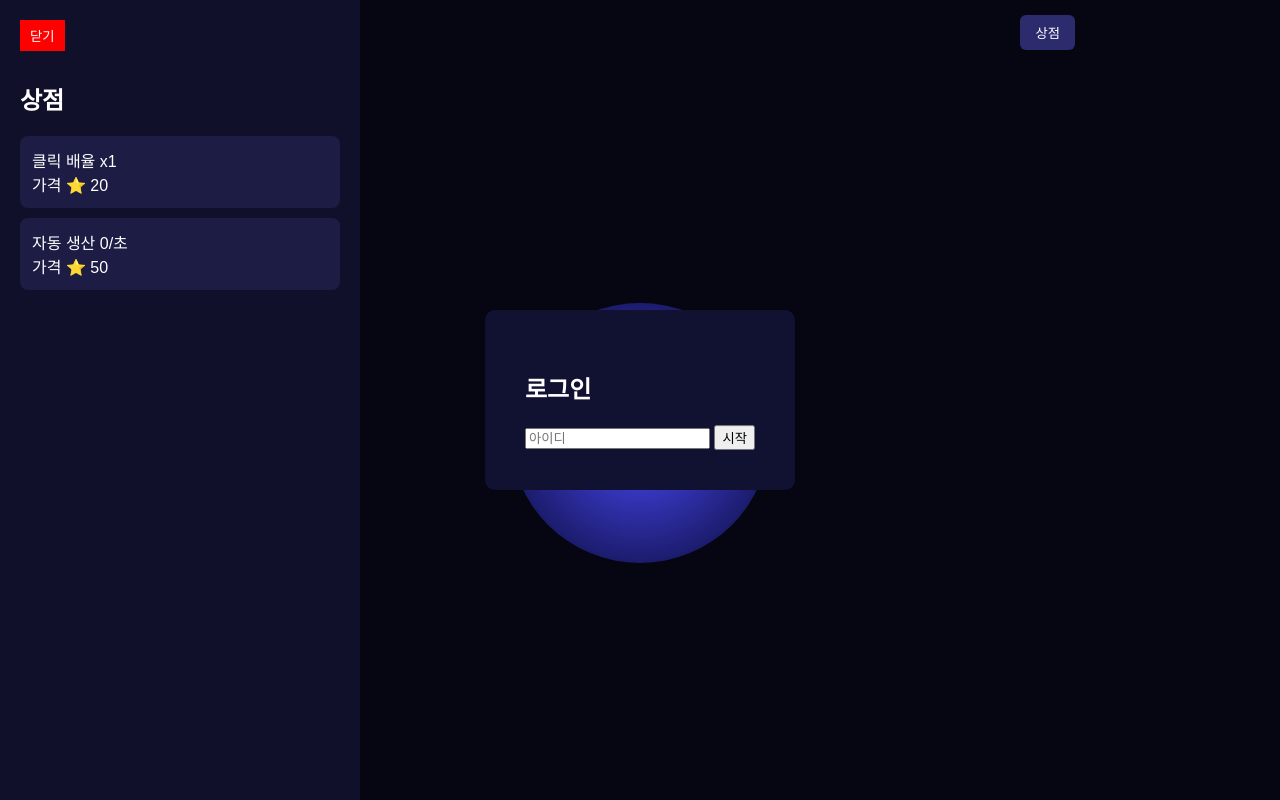
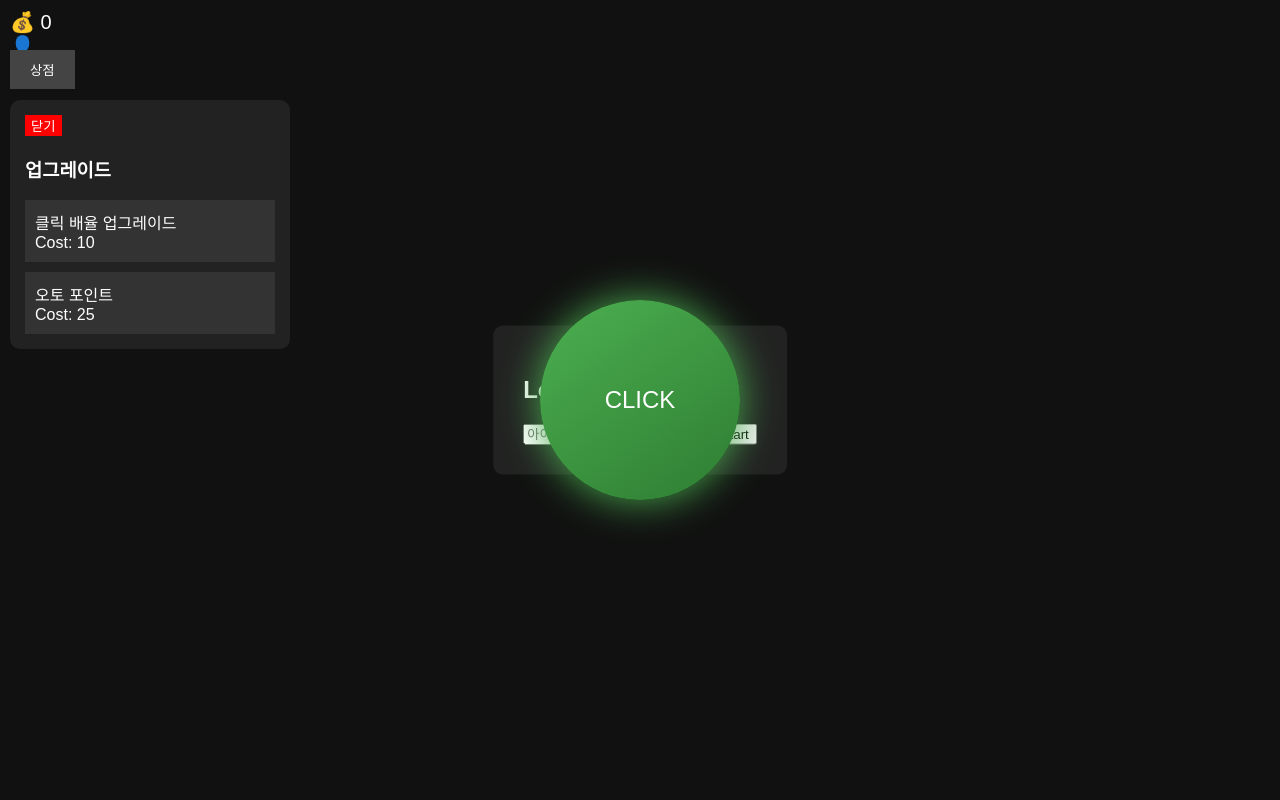
Before and after one commit to Jay701950/dotori-game, a plain HTML site: page index.html in a window 1280 px wide. Both pictures are taken after a click on the button "상점". Drawn offline with Linux system fonts and the light colour scheme.

Commit message:
Update index.html

```diff
--- a/index.html
+++ b/index.html
@@ -1,110 +1,77 @@
 <!DOCTYPE html>
-
 <html lang="ko">
 <head>
-
 <meta charset="UTF-8">
-<meta name="viewport" content="width=device-width, initial-scale=1.0">
-
-<title>Star Clicker</title>
+<title>Ultimate Clicker</title>
 
 <style>
 
 body{
 margin:0;
-font-family:sans-serif;
-background:#060612;
+background:#111;
 color:white;
-display:flex;
-flex-direction:column;
-align-items:center;
-height:100vh;
+font-family:Arial;
+overflow:hidden;
 }
 
 #topbar{
-width:100%;
-max-width:900px;
-display:flex;
-justify-content:space-between;
-align-items:center;
-padding:15px;
-box-sizing:border-box;
-}
-
-#stars{
-font-size:28px;
-font-weight:bold;
-}
-
-#userid{
-font-size:13px;
-opacity:0.6;
+position:absolute;
+top:10px;
+left:10px;
+font-size:20px;
 }
 
 #shopBtn{
-background:#2b2b6e;
+position:absolute;
+top:50px;
+left:10px;
+padding:10px 20px;
+background:#444;
 border:none;
-padding:8px 15px;
 color:white;
-border-radius:6px;
 cursor:pointer;
 }
 
-#main{
-flex:1;
-display:flex;
-align-items:center;
-justify-content:center;
-}
-
-#circle{
-width:min(45vw,260px);
-height:min(45vw,260px);
-border-radius:50%;
-background:radial-gradient(circle,#4b4bff,#080830);
-display:flex;
-align-items:center;
-justify-content:center;
-font-size:40px;
-cursor:pointer;
-transition:0.1s;
-}
-
-#circle:active{
-transform:scale(0.95);
-}
-
 #shop{
-position:fixed;
-left:-320px;
-top:0;
-width:320px;
-height:100%;
-background:#10102a;
-padding:20px;
-transition:0.3s;
-overflow:auto;
-}
-
-.upgrade{
-background:#1c1c44;
-padding:12px;
-margin-top:10px;
-border-radius:8px;
-cursor:pointer;
-}
-
-.upgrade:hover{
-background:#2a2a6b;
+position:absolute;
+top:100px;
+left:10px;
+width:250px;
+background:#222;
+padding:15px;
+display:none;
+border-radius:10px;
 }
 
 #closeShop{
 background:red;
 border:none;
-padding:6px 10px;
 color:white;
 cursor:pointer;
-margin-bottom:10px;
+}
+
+.upgrade{
+margin-top:10px;
+background:#333;
+padding:10px;
+cursor:pointer;
+}
+
+#clickCircle{
+position:absolute;
+top:50%;
+left:50%;
+transform:translate(-50%,-50%);
+width:200px;
+height:200px;
+border-radius:50%;
+background:linear-gradient(145deg,#4caf50,#2e7d32);
+display:flex;
+align-items:center;
+justify-content:center;
+font-size:24px;
+cursor:pointer;
+box-shadow:0 0 40px #4caf50;
 }
 
 #login{
@@ -112,61 +79,50 @@ position:absolute;
 top:50%;
 left:50%;
 transform:translate(-50%,-50%);
-background:#111132;
-padding:40px;
+background:#222;
+padding:30px;
 border-radius:10px;
 }
 
-.float{
-position:absolute;
-pointer-events:none;
-color:yellow;
-animation:float 1s linear forwards;
-}
-
-@keyframes float{
-0%{opacity:1;transform:translateY(0)}
-100%{opacity:0;transform:translateY(-50px)}
-}
-
 </style>
-
 </head>
 
 <body>
 
 <div id="login">
-<h2>로그인</h2>
-<input id="nameInput" placeholder="아이디">
-<button onclick="login()">시작</button>
+<h2>Login</h2>
+<input id="username" placeholder="아이디">
+<button onclick="login()">Start</button>
 </div>
 
 <div id="topbar">
-
-<div>
-<div id="stars">⭐ 0</div>
-<div id="userid"></div>
+💰 <span id="points">0</span><br>
+👤 <span id="user"></span>
 </div>
 
 <button id="shopBtn">상점</button>
-
-</div>
-
-<div id="main">
-<div id="circle">⭐</div>
-</div>
 
 <div id="shop">
 
 <button id="closeShop">닫기</button>
 
-<h2>상점</h2>
+<h3>업그레이드</h3>
 
-<div class="upgrade" id="clickUpgrade"></div>
+<div class="upgrade" onclick="buyClick()">
+클릭 배율 업그레이드
+<br>
+Cost: <span id="clickCost">10</span>
+</div>
 
-<div class="upgrade" id="autoUpgrade"></div>
+<div class="upgrade" onclick="buyAuto()">
+오토 포인트
+<br>
+Cost: <span id="autoCost">25</span>
+</div>
 
 </div>
+
+<div id="clickCircle">CLICK</div>
 
 <script type="module">
 
@@ -179,178 +135,102 @@ authDomain: "dotori-game.firebaseapp.com",
 projectId: "dotori-game",
 storageBucket: "dotori-game.firebasestorage.app",
 messagingSenderId: "600286348366",
-appId: "1:600286348366:web:3ec0e53c54b07d5c4cef1f"
+appId: "1:600286348366:web:3ec0e53c54b07d5c4cef1f",
+measurementId: "G-7EX7B1T5C9"
 };
 
 const app = initializeApp(firebaseConfig);
 const db = getFirestore(app);
 
-let stars=0
-let clickLevel=0
-let autoLevel=0
+let user=""
+let points=0
+let clickPower=1
+let auto=0
 
-let username=""
+let clickCost=10
+let autoCost=25
 
-const starText=document.getElementById("stars")
-
-function format(n){
-
-if(n>=1e12) return (n/1e12).toFixed(1)+"T"
-if(n>=1e9) return (n/1e9).toFixed(1)+"B"
-if(n>=1e6) return (n/1e6).toFixed(1)+"M"
-if(n>=1e3) return (n/1e3).toFixed(1)+"K"
-
-return Math.floor(n)
-
+function updateUI(){
+document.getElementById("points").innerText=Math.floor(points)
+document.getElementById("clickCost").innerText=Math.floor(clickCost)
+document.getElementById("autoCost").innerText=Math.floor(autoCost)
 }
 
-function clickPower(){
-return Math.pow(2,clickLevel)
-}
-
-function autoPower(){
-return autoLevel
-}
-
-function clickPrice(){
-return Math.floor(20*Math.pow(1.35,clickLevel))
-}
-
-function autoPrice(){
-return Math.floor(50*Math.pow(1.55,autoLevel))
-}
-
-function updateUI(){
-
-starText.innerText="⭐ "+format(stars)
-
-document.getElementById("clickUpgrade").innerText=
-"클릭 배율 x"+clickPower()+"\n가격 ⭐ "+clickPrice()
-
-document.getElementById("autoUpgrade").innerText=
-"자동 생산 "+autoPower()+"/초\n가격 ⭐ "+autoPrice()
-
-}
-
-document.getElementById("circle").onclick=(e)=>{
-
-stars+=clickPower()
-
-spawnNumber(e.clientX,e.clientY)
-
+document.getElementById("clickCircle").onclick=()=>{
+points+=clickPower
 updateUI()
-
-}
-
-function spawnNumber(x,y){
-
-const el=document.createElement("div")
-
-el.className="float"
-
-el.innerText="+"+clickPower()
-
-el.style.left=x+"px"
-
-el.style.top=y+"px"
-
-document.body.appendChild(el)
-
-setTimeout(()=>el.remove(),1000)
-
-}
-
-document.getElementById("clickUpgrade").onclick=()=>{
-
-const price=clickPrice()
-
-if(stars>=price){
-
-stars-=price
-clickLevel++
-
-updateUI()
-
-}
-
-}
-
-document.getElementById("autoUpgrade").onclick=()=>{
-
-const price=autoPrice()
-
-if(stars>=price){
-
-stars-=price
-autoLevel++
-
-updateUI()
-
-}
-
 }
 
 setInterval(()=>{
-
-stars+=autoPower()
-
+points+=auto
 updateUI()
-
 },1000)
 
+window.buyClick=()=>{
+if(points>=clickCost){
+points-=clickCost
+clickPower*=2
+clickCost*=2.2
+updateUI()
+}
+}
+
+window.buyAuto=()=>{
+if(points>=autoCost){
+points-=autoCost
+auto+=1
+autoCost*=2.5
+updateUI()
+}
+}
+
 document.getElementById("shopBtn").onclick=()=>{
-
-document.getElementById("shop").style.left="0"
-
+document.getElementById("shop").style.display="block"
 }
 
 document.getElementById("closeShop").onclick=()=>{
-
-document.getElementById("shop").style.left="-320px"
-
+document.getElementById("shop").style.display="none"
 }
 
-async function login(){
+window.login=async()=>{
 
-username=document.getElementById("nameInput").value
-
-document.getElementById("userid").innerText="ID: "+username
+user=document.getElementById("username").value
 
 document.getElementById("login").style.display="none"
+document.getElementById("user").innerText=user
 
-const ref=doc(db,"save",username)
-
+const ref=doc(db,"save",user)
 const snap=await getDoc(ref)
 
 if(snap.exists()){
+const data=snap.data()
 
-const d=snap.data()
-
-stars=d.stars
-clickLevel=d.clickLevel
-autoLevel=d.autoLevel
-
+points=data.points
+clickPower=data.clickPower
+auto=data.auto
+clickCost=data.clickCost
+autoCost=data.autoCost
 }
 
 updateUI()
 
+setInterval(save,3000)
+
 }
 
-setInterval(async()=>{
+async function save(){
 
-if(username=="") return
+if(user==="")return
 
-await setDoc(doc(db,"save",username),{
-
-stars,
-clickLevel,
-autoLevel
-
+await setDoc(doc(db,"save",user),{
+points,
+clickPower,
+auto,
+clickCost,
+autoCost
 })
 
-},5000)
-
-updateUI()
+}
 
 </script>
 
```
